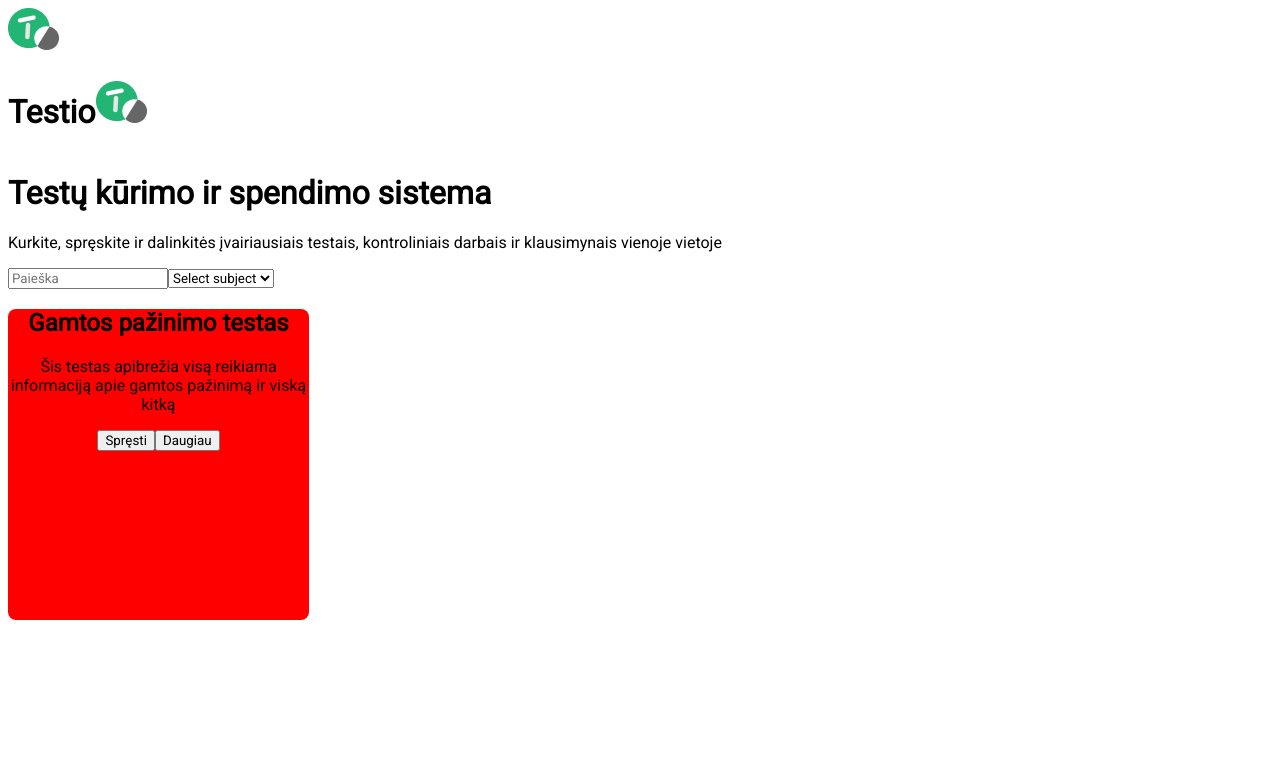
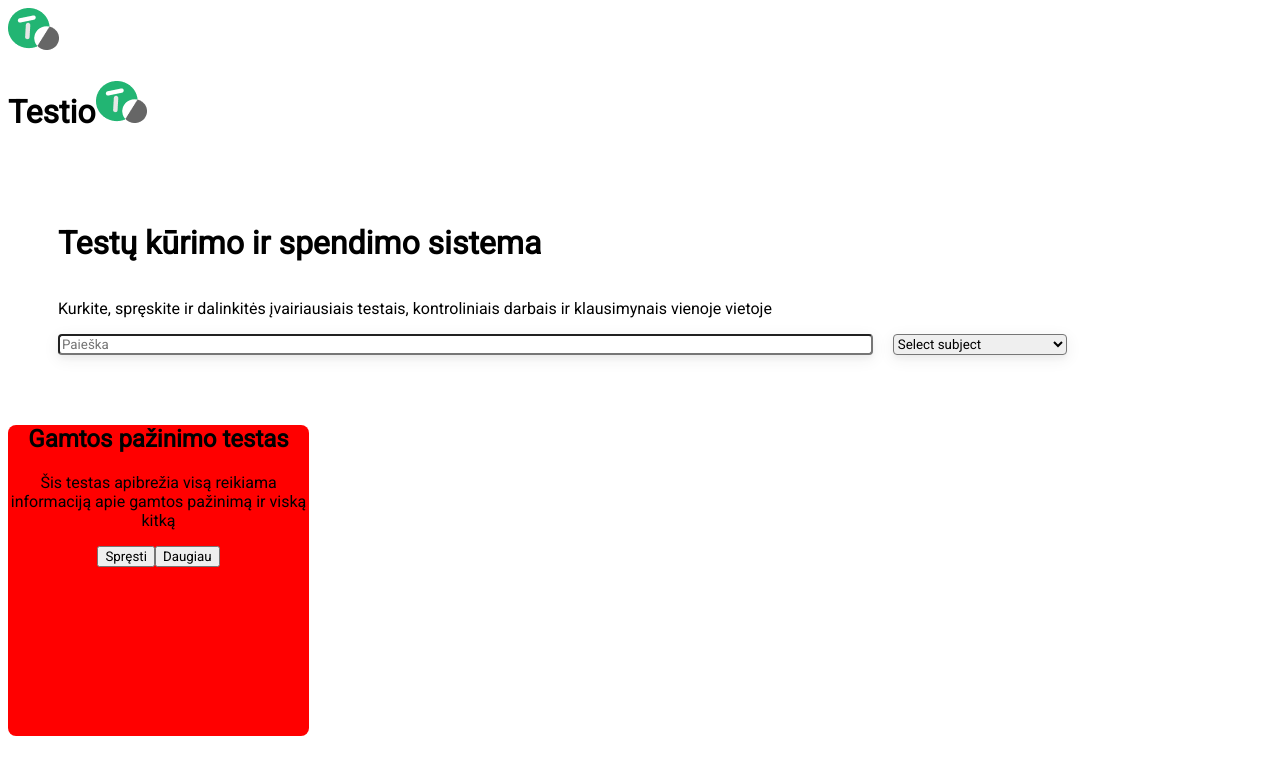
Before and after one commit to CypressG/test-exercise, a JavaScript app: page / in a window 1280 px wide. Shown: the top 774 px of the page. Built offline with nearby package versions, Linux system fonts and the light colour scheme.

Commit message:
Finished with style.css search bar

```diff
--- a/src/App.js
+++ b/src/App.js
@@ -12,11 +12,12 @@ const App = () => {
       <Navigation img={logo} />
       <Navigation name="Testio" img={logo} />
 
+      {/* ---------------------Search Blokelis--------------------- */}
       <SearchBar
         title="Testų kūrimo ir spendimo sistema"
         description="Kurkite, spręskite ir dalinkitės įvairiausiais testais, kontroliniais darbais ir klausimynais vienoje vietoje"
-
       ></SearchBar>
+      {/* ---------------------End Search Blokelis--------------------- */}
 
       {/* ---------------------Test Blokelis--------------------- */}
 
--- a/src/components/SearchBar.js
+++ b/src/components/SearchBar.js
@@ -3,12 +3,18 @@ const searchBar = (props) => {
     <div className="searchbar-container">
       <h1>{props.title}</h1>
       <p>{props.description}</p>
-      <input placeholder="Paieška">{props.bar}</input>
-      <select name="subject" id="subject">
-        <option value="" selected="selected">
-          Select subject
-        </option>
-      </select>
+      <div id="searchbar-input-container">
+        <input id="search" placeholder="Paieška">
+          {props.bar}
+        </input>
+      </div>
+      <div id="searchbar-dropbox-container">
+        <select id="dropbox">
+          <option value="" selected="selected">
+            Select subject
+          </option>
+        </select>
+      </div>
     </div>
   );
 };
--- a/src/style.css
+++ b/src/style.css
@@ -21,6 +21,36 @@
 /* Navigation CSS END */
 
 /* SearchBar CSS START */
+.searchbar-container {
+  display: flex;
+  flex-flow: row wrap;
+  padding: 50px;
+}
+
+.searchbar-container p {
+  flex-basis: 100%;
+}
+#searchbar-input-container {
+  display: flex;
+  flex-basis: 70%;
+}
+#searchbar-input-container input {
+  flex-basis: 100%;
+  box-shadow: 0px 4px 4px rgba(51, 51, 51, 0.04),
+    0px 4px 16px rgba(51, 51, 51, 0.08);
+  border-radius: 4px;
+}
+#searchbar-dropbox-container {
+  display: flex;
+  flex-basis: 20%;
+  margin-left: 20px;
+}
+#searchbar-dropbox-container #dropbox {
+  flex-basis: 75%;
+  box-shadow: 0px 4px 4px rgba(51, 51, 51, 0.04),
+    0px 4px 16px rgba(51, 51, 51, 0.08);
+  border-radius: 4px;
+}
 
 /* SearchBar CSS END */
 
```
